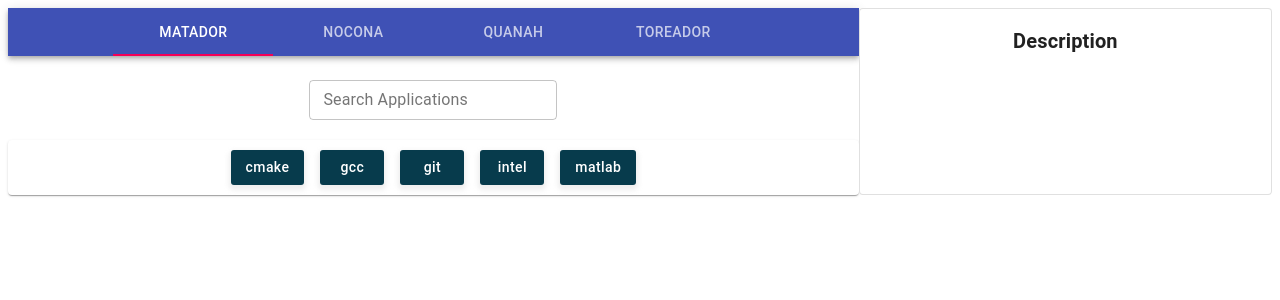
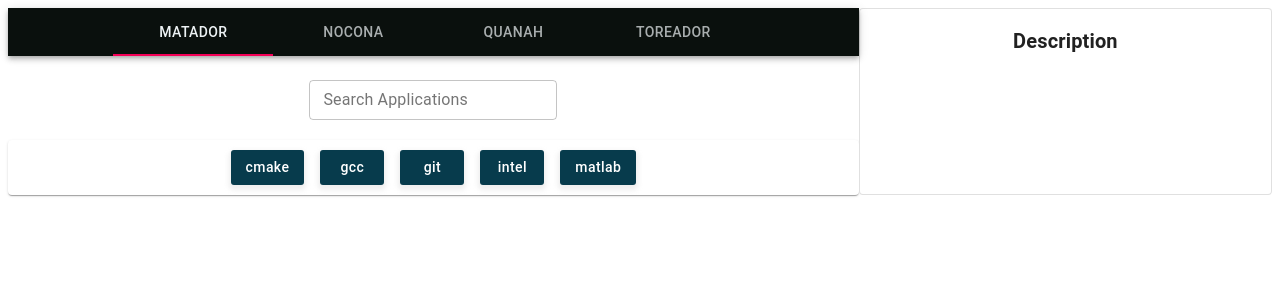
Before and after one commit to cristianocaon/cluster-software-listing, a React (Create React App) app: page / in a window 1280 px wide. Shown: the top 300 px of the page. Built offline with nearby package versions, Linux system fonts and the light colour scheme.

Commit message:
style: change colors

```diff
--- a/src/components/Header.jsx
+++ b/src/components/Header.jsx
@@ -2,20 +2,11 @@
 import Tab from '@material-ui/core/Tab';
 import Tabs from '@material-ui/core/Tabs';
 import AppBar from '@material-ui/core/AppBar';
-import { makeStyles } from '@material-ui/core/styles';
-
-const useStyles = makeStyles((theme) => ({
-  root: {
-    flexGrow: 1,
-  },
-}));
 
 function Header({ value, partitions, handleChange }) {
-  const classes = useStyles();
   if (partitions) {
     return (
-      <div className={classes.root}>
-        <AppBar position="static">
+      <AppBar position="static" style={{ background: '#0a100d', color: '#edf2f4' }}>
         <Tabs value={value} onChange={handleChange} centered>
           {
             partitions.map(partition => {
@@ -24,7 +15,6 @@
           }
         </Tabs>
       </AppBar>
-      </div>
     );
   } else return null;
 }
```
Lines whose indentation alone changed are shown as unchanged.
